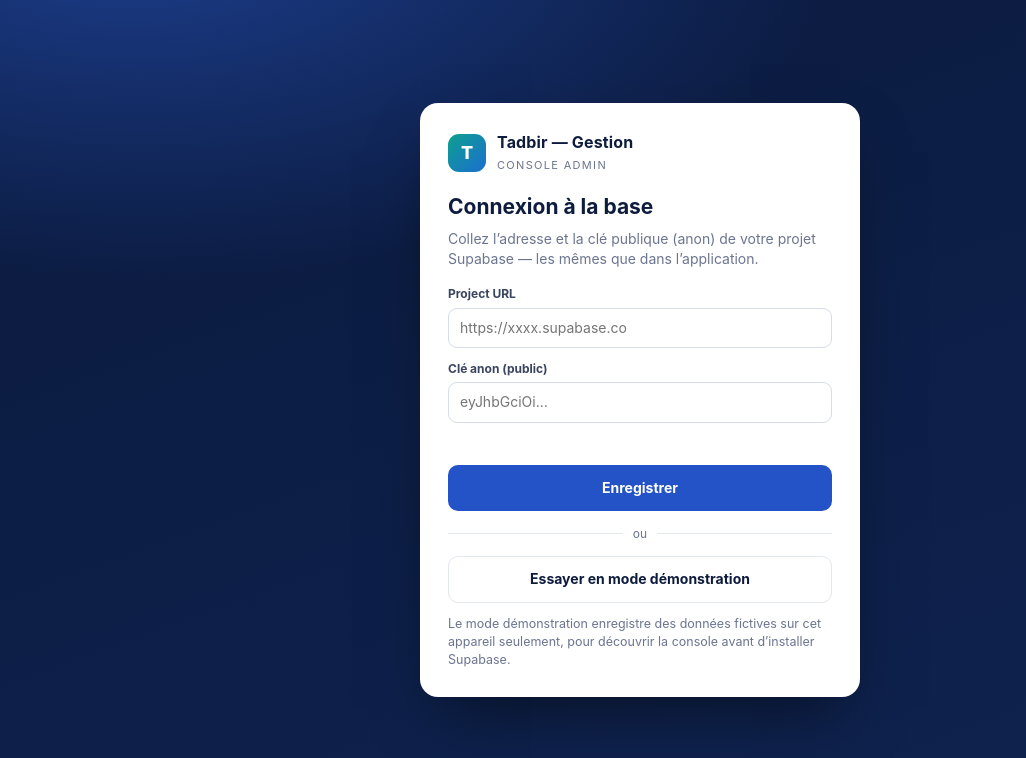
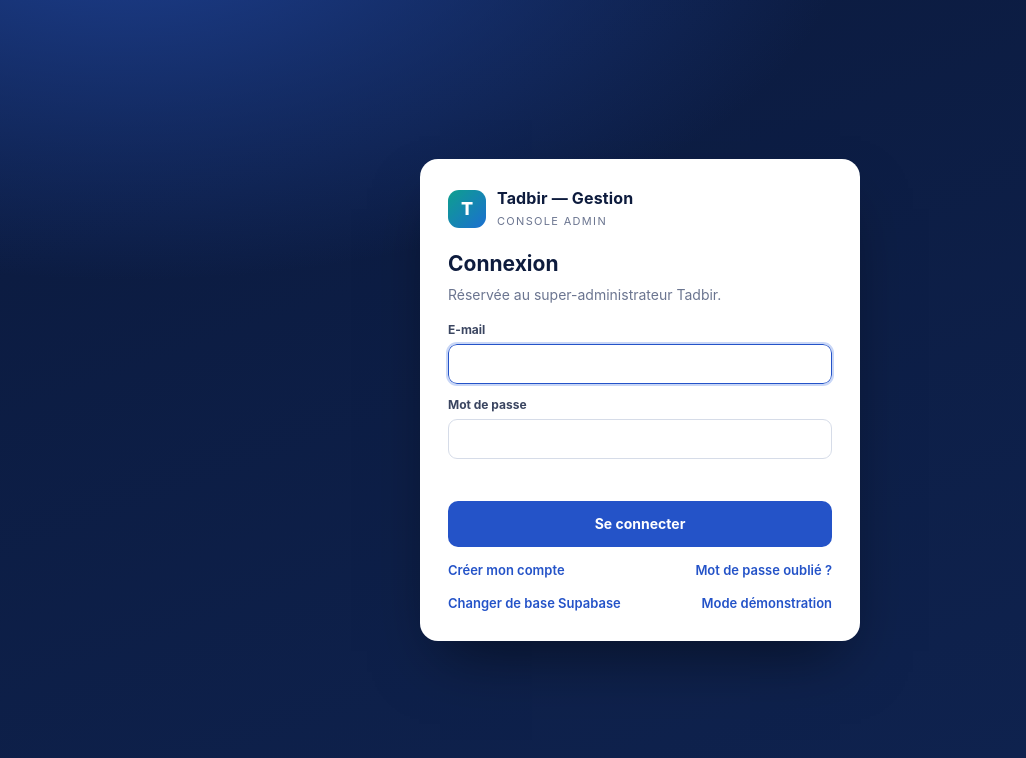
Before and after one commit to csoulaimane-ux/console, a plain HTML site: page index.html in a window 1280 px wide. Shown: the whole page, without its empty margins (0-1026 px from the left). Drawn offline with nearby package versions, Linux system fonts and the light colour scheme.

Commit message:
Add files via upload

```diff
--- a/index.html
+++ b/index.html
@@ -9,7 +9,7 @@
 <title>Tadbir — Console d'administration</title>
 <script>
 /* ==== Configuration Supabase (la même que dans l'application) ==== */
-window.TADBIR_CONFIG = { url: "", anonKey: "" };
+window.TADBIR_CONFIG = { url: "https://vxyxbkpjtonkojclukmf.supabase.co", anonKey: "sb_publishable_lanzT2mLiGVlEotqtsQACQ_xIiCycAm" };
 </script>
 <style>
 :root{
```
